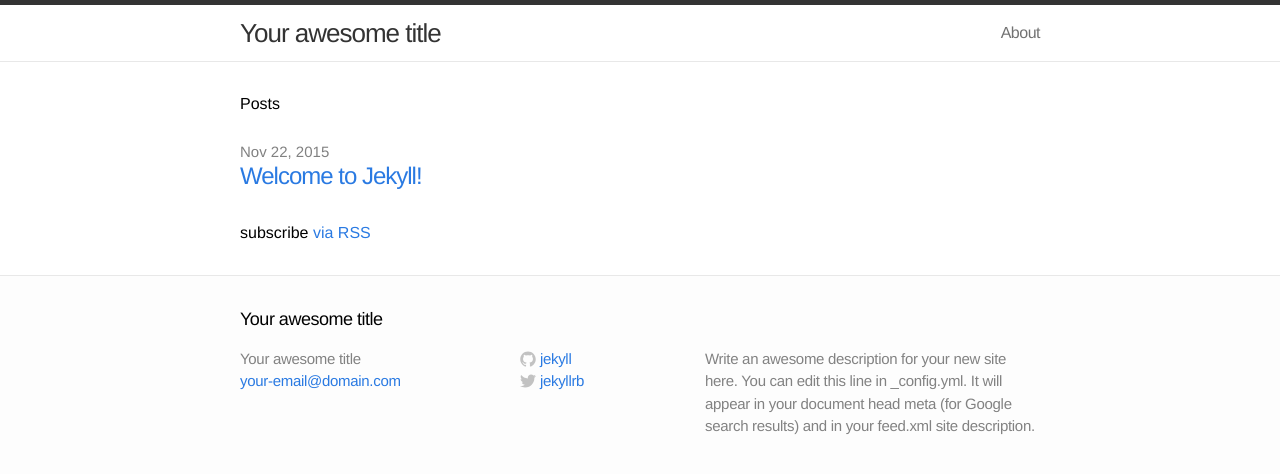
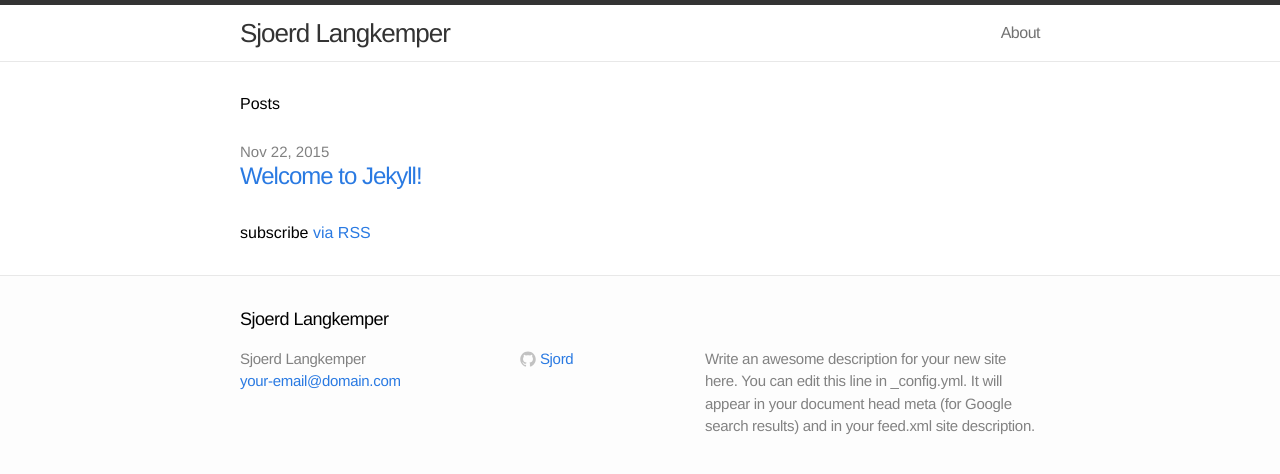
Before and after one commit to Sjord/Sjord.github.io, a Jekyll site: the page built from index.html, in a window 1280 px wide. Shown: the top 474 px of the page. Built offline with Jekyll 4.4.1, drawn with Linux system fonts in a browser that asks for light colours.

Commit message:
Set name and settings in _config.yml

```diff
--- a/_config.yml
+++ b/_config.yml
@@ -1,11 +1,10 @@
 # Site settings
-title: Your awesome title
+title: Sjoerd Langkemper
 email: your-email@domain.com
 description: "Write an awesome description for your new site here. You can edit this line in _config.yml. It will appear in your document head meta (for Google search results) and in your feed.xml site description."
 baseurl: ""
-url: "http://yourdomain.com"
-twitter_username: jekyllrb
-github_username:  jekyll
+url: "https://sjord.github.io"
+github_username:  Sjord
 
 # Build settings
 markdown: kramdown
```
